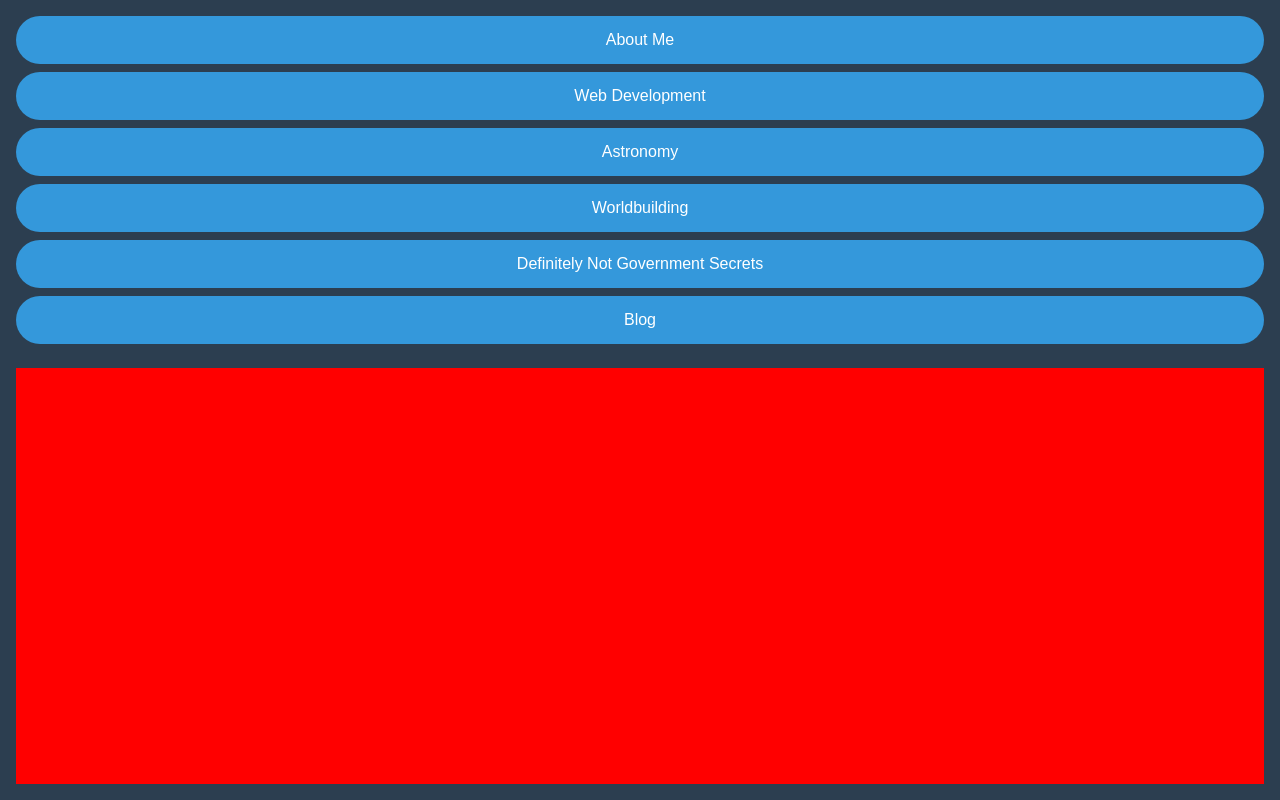
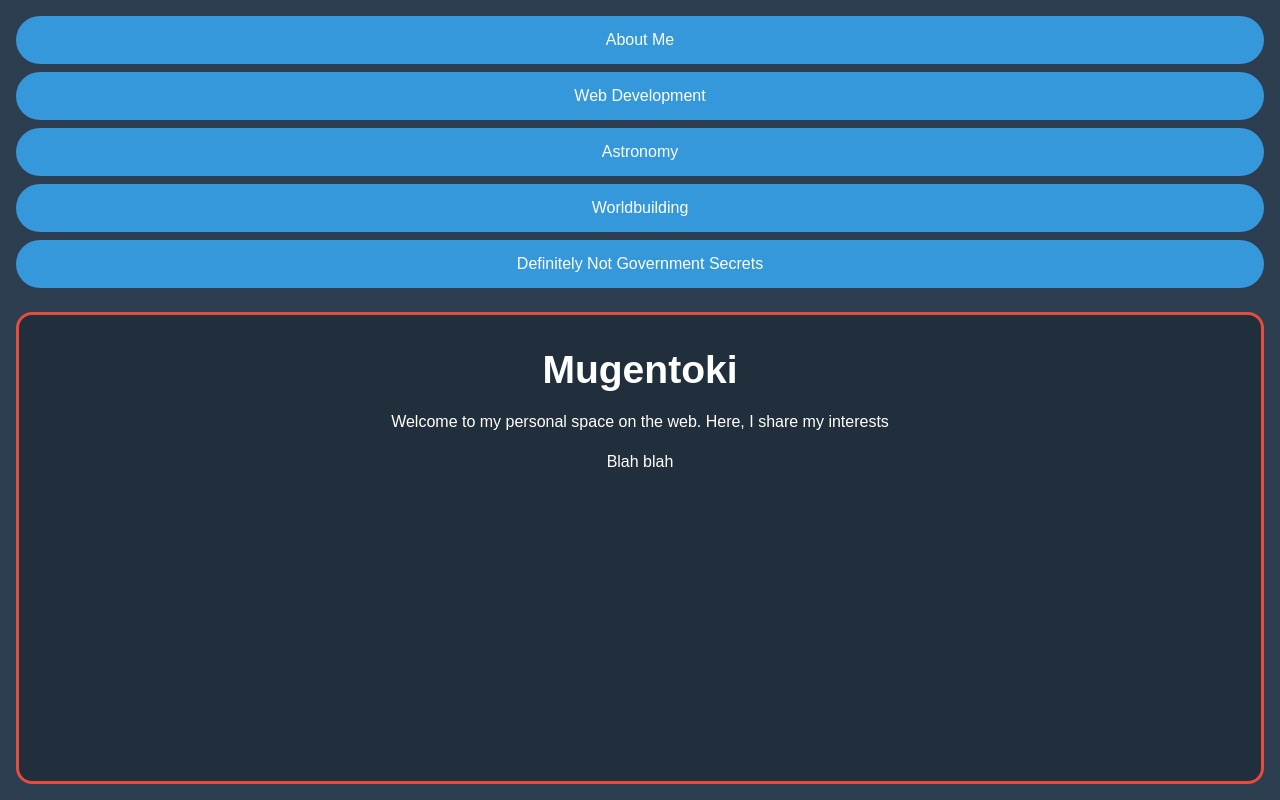
Before and after one commit to Mugentoki/mugentoki-dev, a Nuxt app: page / in a window 1280 px wide. Built offline with nearby package versions, Linux system fonts and the light colour scheme.

Commit message:
2: font config, add some typography for headings, add realm description

```diff
--- a/app/assets/css/_typography.css
+++ b/app/assets/css/_typography.css
@@ -1,3 +1,39 @@
 body {
     font-family: var(--font-family-sans);
+    font-size: var(--font-base);
+    line-height: var(--leading-base);
 }
+
+h1, h2, h3, h4, h5, h6 {
+    font-weight: 800;
+    line-height: var(--leading-sm);
+    margin-block: var(--spacing-md);
+}
+
+h1 {
+    font-size: var(--font-5xl);
+}
+
+h2 {
+    font-size: var(--font-4xl);
+}
+
+h3 {
+    font-size: var(--font-3xl);
+}
+
+h4 {
+    font-size: var(--font-2xl);
+}
+
+h5 {
+    font-size: var(--font-xl);
+}
+
+h6 {
+    font-size: var(--font-base);
+}
+
+p {
+    margin-top: var(--spacing-md);
+}
--- a/app/assets/css/_variables.css
+++ b/app/assets/css/_variables.css
@@ -23,7 +23,7 @@
     /* Variables for "Sadaharu" theme */
     --color-sadaharu-text: #000000;
     --color-sadaharu-background: #f5f6f6;
-    --color-sadaharu-accent: #581429;
+    --color-sadaharu-accent: #ad0b0b;
     --color-sadaharu-button-background: #d4a373;
     --color-sadaharu-button-text: #ffffff;
 
@@ -48,10 +48,29 @@
     --rounded-sm: 2px;
     --rounded-md: 4px;
     --rounded-lg: 8px;
+    --rounded-xl: 16px;
     --rounded-full: 9999px;
 
-    /* Fonts Related */
+    /* Font Families */
     --font-family-sans: 'Noto Sans JP', 'Hiragino Kaku Gothic Pro', 'Meiryo', 'Yu Gothic', 'MS PGothic', sans-serif;
+
+    /* Font Sizes */
+    --font-sm: 0.8rem;
+    --font-base: 1rem;
+    --font-xl: 1.25rem;
+    --font-2xl: 1.563rem;
+    --font-3xl: 1.953rem;
+    --font-4xl: 2.441rem;
+    --font-5xl: 3.052rem;
+
+    /* Line Heights */
+    --leading-sm: 1.2;
+    --leading-base: 1.5;
+    --leading-xl: 1.75;
+    --leading-2xl: 2;
+    --leading-3xl: 2.25;
+    --leading-4xl: 2.5;
+    --leading-5xl: 2.75;
 }
 
 :root,
--- /dev/null
+++ b/app/components/index/RealmDescription.vue
@@ -0,0 +1,23 @@
+<template>
+    <div class="realm-description"
+    >
+        <slot />
+    </div>
+</template>
+
+<script setup lang="ts">
+
+</script>
+
+<style lang="css">
+.realm-description {
+    width: 100%;
+    min-height: 100%;
+    padding: var(--spacing-md);
+    text-align: center;
+
+    h1 {
+        font-size: var(--font-4xl);
+    }
+}
+</style>
--- a/app/pages/index.vue
+++ b/app/pages/index.vue
@@ -7,14 +7,49 @@
                 <li><IndexRealmSelect realm="shinpachi">Astronomy</IndexRealmSelect></li>
                 <li><IndexRealmSelect realm="tama">Worldbuilding</IndexRealmSelect></li>
                 <li><IndexRealmSelect realm="sadaharu">Definitely Not Government Secrets</IndexRealmSelect></li>
-                <li><IndexRealmSelect realm="gintoki">Blog</IndexRealmSelect></li>
             </ul>
         </nav>
-        <div class="realm-description-wrapper" style="background:red;"></div>
+        <div class="realm-description-wrapper">
+            <Transition>
+                <IndexRealmDescription v-show="realmStore.realm === 'gintoki'">
+                    <h1>Mugentoki</h1>
+                    <p>Welcome to my personal space on the web. Here, I share my interests</p>
+                    <p>Blah blah</p>
+                </IndexRealmDescription>
+            </Transition>
+            <Transition>
+                <IndexRealmDescription v-show="realmStore.realm === 'kagura'">
+                    <h2>Web Development</h2>
+                    <p>Blah blah</p>
+                </IndexRealmDescription>
+            </Transition>
+            <Transition>
+                <IndexRealmDescription v-show="realmStore.realm === 'shinpachi'">
+                    <h2>Astronomy</h2>
+                    <p>Blah blah</p>
+                </IndexRealmDescription>
+            </Transition>
+            <Transition>
+                <IndexRealmDescription v-show="realmStore.realm === 'tama'">
+                    <h2>Worldbuilding</h2>
+                    <p>Blah blah</p>
+                </IndexRealmDescription>
+            </Transition>
+            <Transition>
+                <IndexRealmDescription v-show="realmStore.realm === 'sadaharu'">
+                    <h2>Definitely Not Government Secrets</h2>
+                    <p>Blah blah</p>
+                </IndexRealmDescription>
+            </Transition>
+        </div>
     </div>
 </template>
 
 <script setup lang="ts">
+import { useRealmStore } from '~/stores/realm';
+
+const realmStore = useRealmStore();
+
 definePageMeta({
     layout: 'landing'
 });
@@ -44,5 +79,11 @@ definePageMeta({
 .realm-description-wrapper {
     flex-grow: 1;
     min-height: 400px;
+    border-radius: var(--rounded-xl);
+    border: 3px solid var(--color-accent);
+    background-color: rgba(0, 0, 0, 0.25);
+    overflow: hidden;
+    position: relative;
+    color: var(--color-text);
 }
 </style>
--- a/nuxt.config.ts
+++ b/nuxt.config.ts
@@ -25,6 +25,18 @@ export default defineNuxtConfig({
     storesDirs: ['./app/stores/**'],
   },
 
+  fonts: {
+    provider: 'bunny',
+    defaults: {
+      weights: [100,200,300,400,500,600,700,800,900],
+      subsets: [
+        'latin',
+        'latin-ext',
+        'japanese'
+      ]
+    }
+  },
+
   components: [
     {
       path: '~/components',
@@ -32,10 +44,6 @@ export default defineNuxtConfig({
     },
   ],
 
-  fonts: {
-    provider: 'bunny',
-  },
-
   css: [
     '~/assets/css/main.css',
   ]
```
